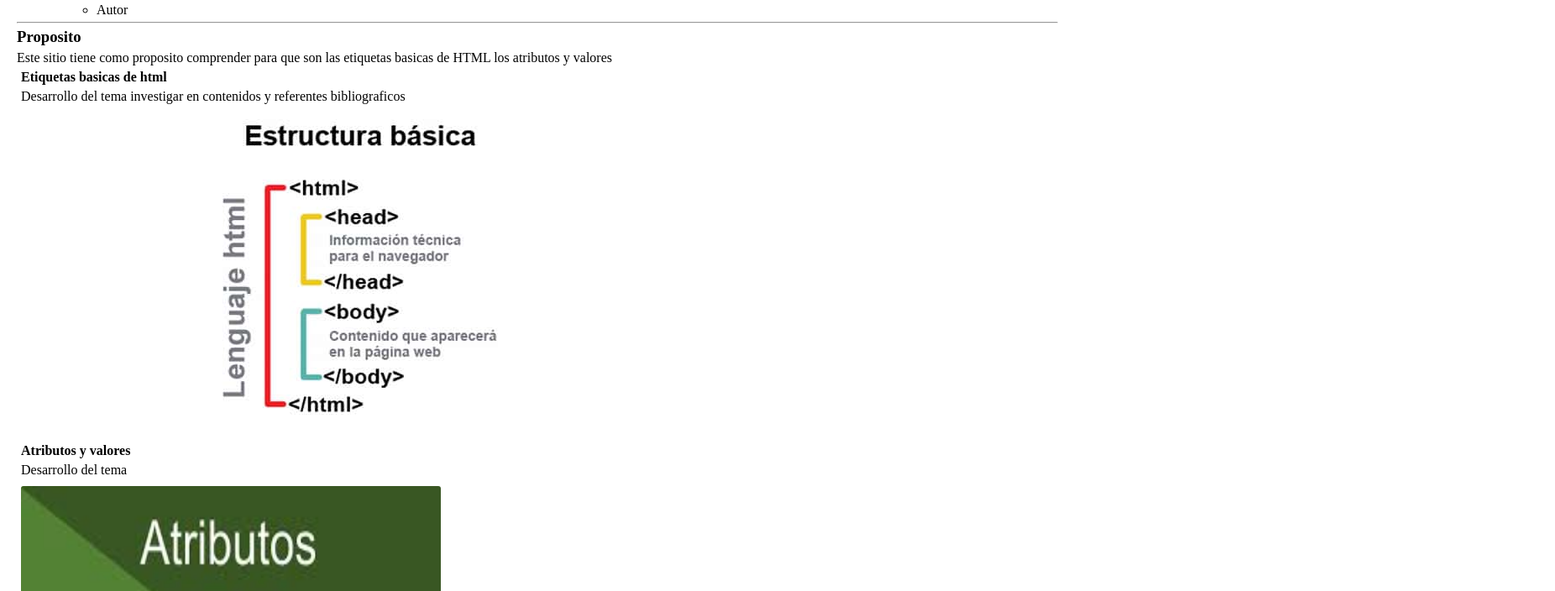
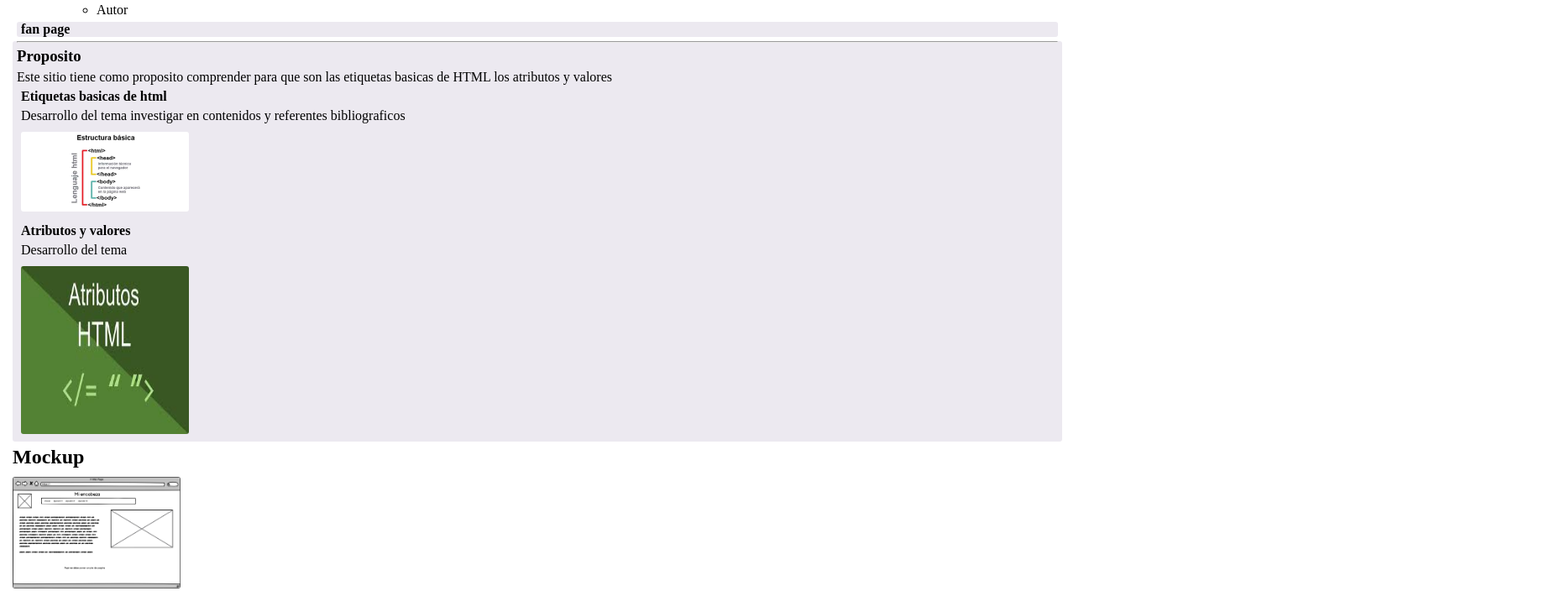
Before and after one commit to Jorge-105/DSW-Jorgebetancourth, a plain HTML site: page fase3/index.html in a window 1280 px wide. Shown: the part 389-1093 px from the top of the page at 84% size, 1852 px wide, since content can reach past the window. Drawn offline with Linux system fonts and the light colour scheme.

Commit message:
actualizacion 3
se actualizo tercera ves

```diff
--- a/fase3/css/estilos.css
+++ b/fase3/css/estilos.css
@@ -8,3 +8,16 @@ header{
     justify-content: space-between;
     align-items: center;
 }
+.contenedor{
+    display: grid;
+    grid-template-columns: 1fr 1fr 1fr 1fr;
+}
+aside{
+    grid-column: 1/2;
+    background-color: rgb(236, 233, 240);
+
+}
+section{
+    grid-column: 2/5;
+    background-color: rgb(236, 233, 240);
+}
--- a/fase3/index.html
+++ b/fase3/index.html
@@ -45,7 +45,14 @@
        </ul>
 
    </nav>
-   <section>
+   <div>
+       <aside>
+           <h4>
+               fan page
+           </h4>
+       </aside>
+   </div>
+ <section>
        <hr>
        <h3>Proposito</h3>
        <p>
@@ -59,7 +66,7 @@
                Desarrollo del tema investigar en contenidos
                y referentes bibliograficos
            </p>
-           <img src="img/Etiquetas html.jpg" alt="">
+           <img src="img/Etiquetas html.jpg" alt=""width=200>
 
        </article>
        <article>
@@ -68,12 +75,12 @@
             Desarrollo del tema
 
         </p>
-        <img src="img/Atributos html.jpg" alt="" width="500" height="400">
+        <img src="img/Atributos html.jpg" alt="" width="200" height="200">
 
        </article>
    </section>
    <h2>Mockup</h2>
-   <img src="img/Mockup.png" alt="">
+   <img src="img/Mockup.png" alt=""width=200>
    <hr>
    <footer>
        <p>el correo y skype del autor</p>
```
